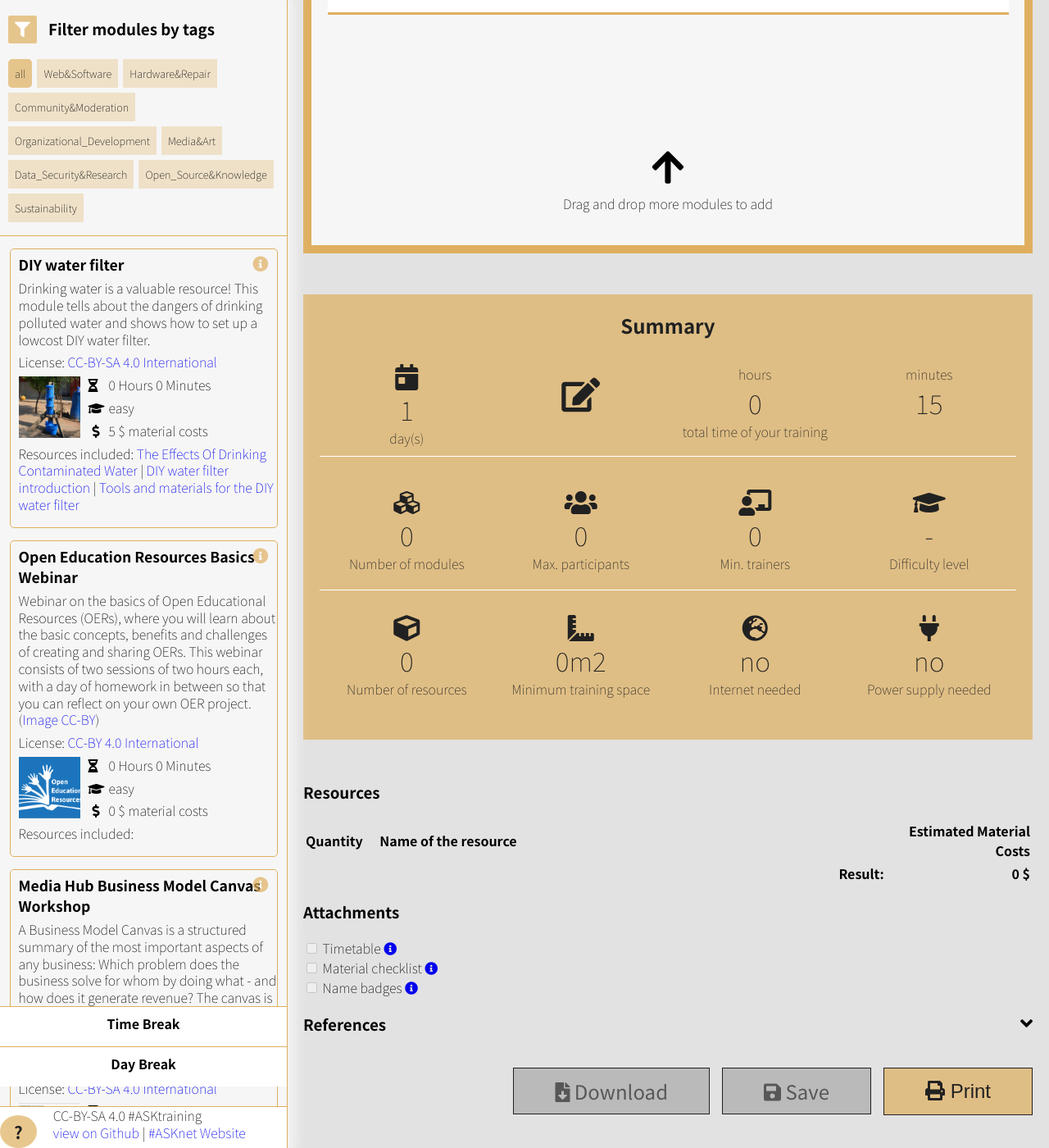
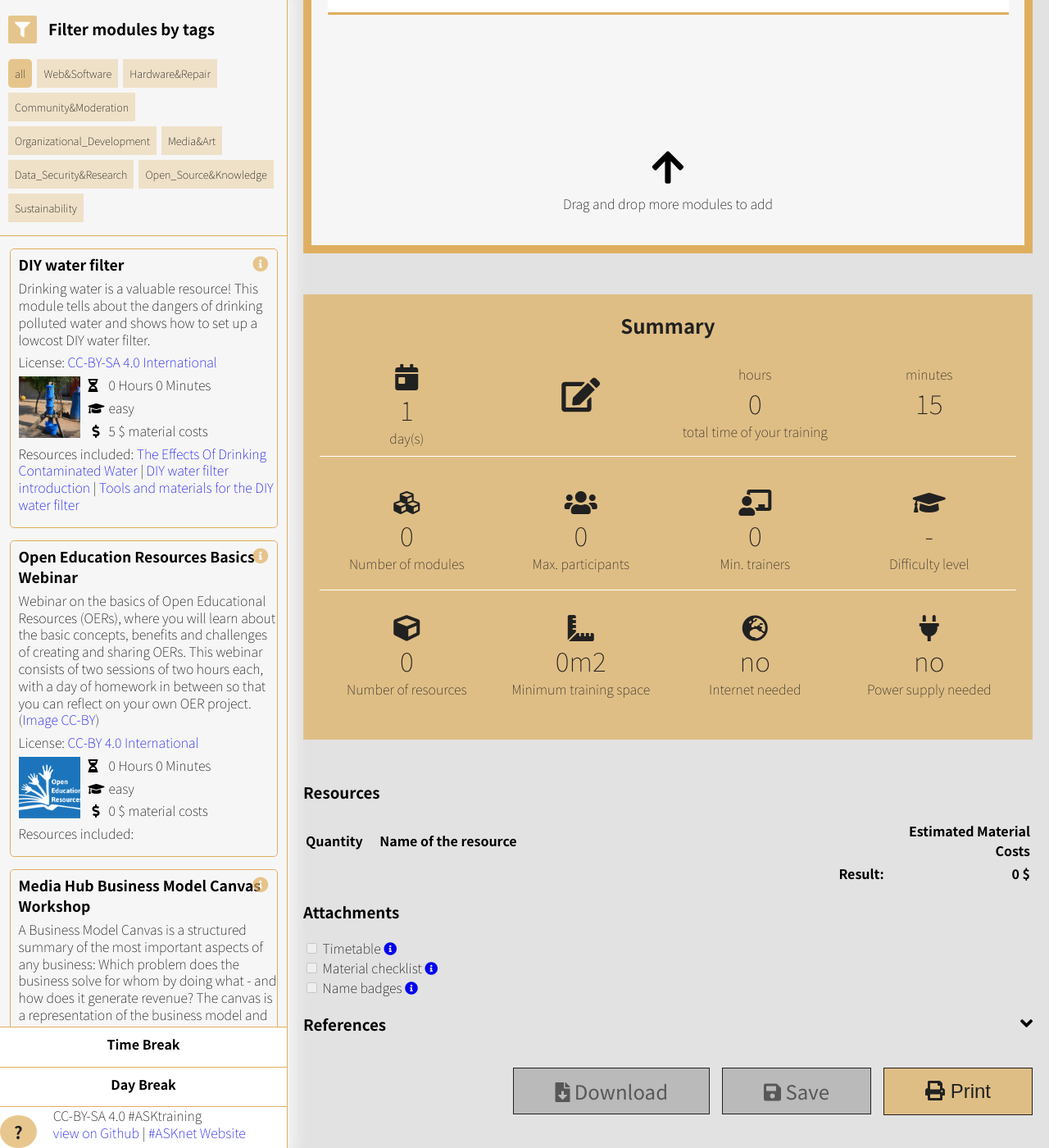
Before and after one commit to ASKtraining/Training, a Jekyll site: the page built from training.html, in a window 1280 px wide and 1400 px high, scrolled down 273 px. Shown: the whole window at 82% size. Built offline with Jekyll 4.4.1, drawn with Linux system fonts in a browser that asks for light colours.

Commit message:
fix: breaks position

```diff
--- a/_layouts/trainingsplan.html
+++ b/_layouts/trainingsplan.html
@@ -219,6 +219,10 @@
   margin-bottom: 0;
 }
 
+#sidebar .breaks {
+  bottom: 50px !important;
+}
+
 @media print {
     .pagebreak { page-break-before: always; } /* page-break-after works, as well */
     .dont-print, #reference-button {
```
